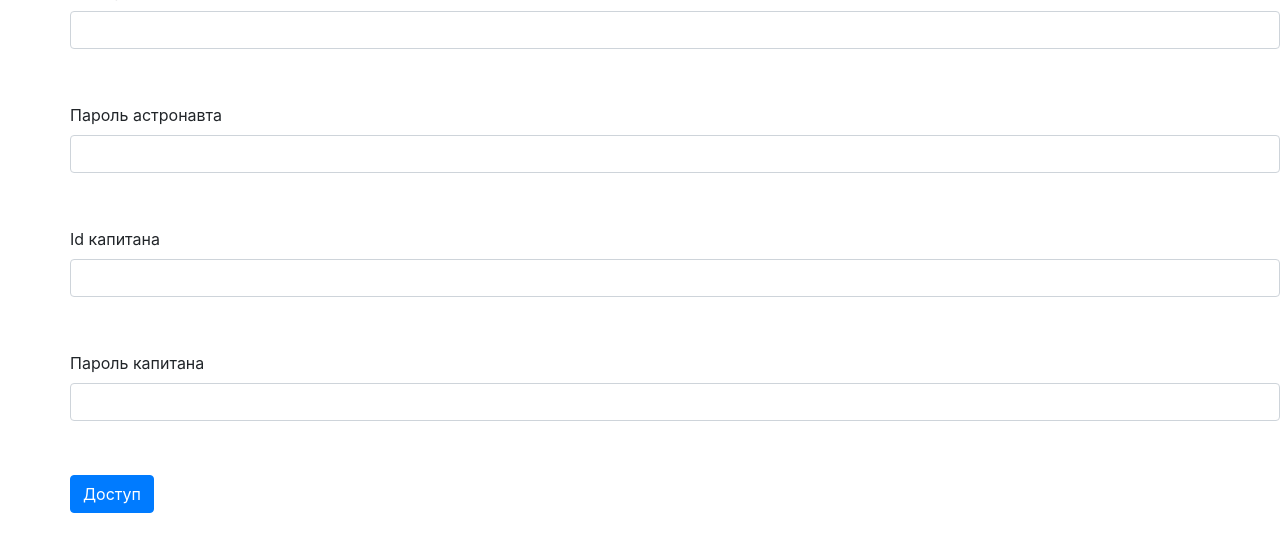
After one commit to recourcefulcoder/WEB-tasks, a Flask app: template templates/login.html in a window 1280 px wide. The commit adds this page. Shown: the part 482-1025 px from the top of the page. Run offline with Flask 2, Linux system fonts and the light colour scheme; the template is opened without the code that fills it: values that come from a table or form of the project are taken from there, others are empty; some libraries are stand-ins or nearby versions.

Commit message:
Задача "Двойная защита"

```diff
--- a/static/css/style.css
+++ b/static/css/style.css
@@ -1,5 +1,9 @@
 .info-block {
     margin-left: 70px;
+}
+
+.info {
+    margin-bottom: 30px;
 }
 
 h4 {
@@ -7,8 +11,11 @@ h4 {
     margin: 20px;
 }
 
-h5 {
-    font-weight: normal;
-    margin-top: 15px;
-    margin-bottom: 15px;
+#access-header {
+    display: inline;
 }
+
+img {
+    display: inline-block;
+    margin-bottom: 10px;
+}
--- /dev/null
+++ b/templates/login.html
@@ -0,0 +1,58 @@
+{% extends "base.html"%}
+
+{% block head %}
+    <link rel="stylesheet" href="{{url_for('static', filename='css/style.css')}}">
+{% endblock%}
+
+{% block content %}
+    <div class="info-block">
+        <div>
+            <img src="{{url_for('static', filename='img/icon.png')}}" alt="иконка миссии">
+            <h1 id="access-header">Аварийный доступ</h1>
+        </div>
+        <form action="", method="POST" novalidate>
+            {{form.hidden_tag()}}
+            <div class="info">
+                {{ form.part_name.label }}<br>
+                {{ form.part_name(class="form-control") }}<br>
+                {% for error in form.part_name.errors %}
+                    <div class="alert alert-danger" role="alert">
+                        {{ error }}
+                    </div>
+                {% endfor %}
+            </div>
+            <div class="info">
+                {{ form.part_pass.label }}<br>
+                {{ form.part_pass(class="form-control", type="password") }}<br>
+                {% for error in form.part_pass.errors %}
+                    <div class="alert alert-danger" role="alert">
+                        {{ error }}
+                    </div>
+                {% endfor %}
+            </div>
+            <div class="info">
+                {{ form.cap_name.label }}<br>
+                {{ form.cap_name(class="form-control")}}<br>
+                {% for error in form.cap_name.errors %}
+                    <div class="alert alert-danger" role="alert">
+                        {{ error }}
+                    </div>
+                {% endfor %}
+            </div>
+            <div class="info">
+                {{ form.cap_pass.label }}<br>
+                {{ form.cap_pass(class="form-control", type="password") }}<br>
+                {% for error in form.cap_pass.errors %}
+                    <div class="alert alert-danger" role="alert">
+                        {{ error }}
+                    </div>
+                {% endfor %}
+            </div>
+            <div class="info">
+                {{ form.submit(type="submit", class="btn btn-primary") }}
+            </div>
+        </form>
+    </div>
+
+
+{% endblock %}
--- a/wtf_lesson.py
+++ b/wtf_lesson.py
@@ -1,15 +1,25 @@
 from flask import Flask
-from flask import redirect
-from flask import url_for
-from flask import render_template
+from flask import redirect, url_for, render_template
+from flask_wtf import FlaskForm
+from wtforms import StringField, PasswordField, SubmitField
+from wtforms.validators import DataRequired
 
 app = Flask(__name__)
 app.config['SECRET_KEY'] = 'yandexlyceum_secret_key'
 
 
+class AccessForm(FlaskForm):
+    part_name = StringField("Id астронавта", validators=[DataRequired()])
+    part_pass = PasswordField('Пароль астронавта', validators=[DataRequired()])
+    cap_name = StringField("Id капитана", validators=[DataRequired()])
+    cap_pass = PasswordField('Пароль капитана', validators=[DataRequired()])
+    submit = SubmitField('Доступ')
+
+
 @app.route('/')
 def redir():
-    return redirect("/Заголовок")
+    return redirect("/login"
+                    "")
 
 
 @app.route("/<title>")
@@ -50,7 +60,15 @@ def auto_answer():
         "motivation": "А почему бы и нет)",
         "ready": True
     }
-    return render_template("auto_answer.html", info=default_info, title=default_info["title"])
+    return render_template("auto_answer.html", **default_info)
+
+
+@app.route("/login", methods=["POST", "GET"])
+def solution():
+    form = AccessForm()
+    if form.validate_on_submit():
+        return "Выполняется приказ"
+    return render_template("login.html", form=form)
 
 
 if __name__ == "__main__":
```
Also changed, not shown: templates/auto_answer.html (+7 -7 lines).
